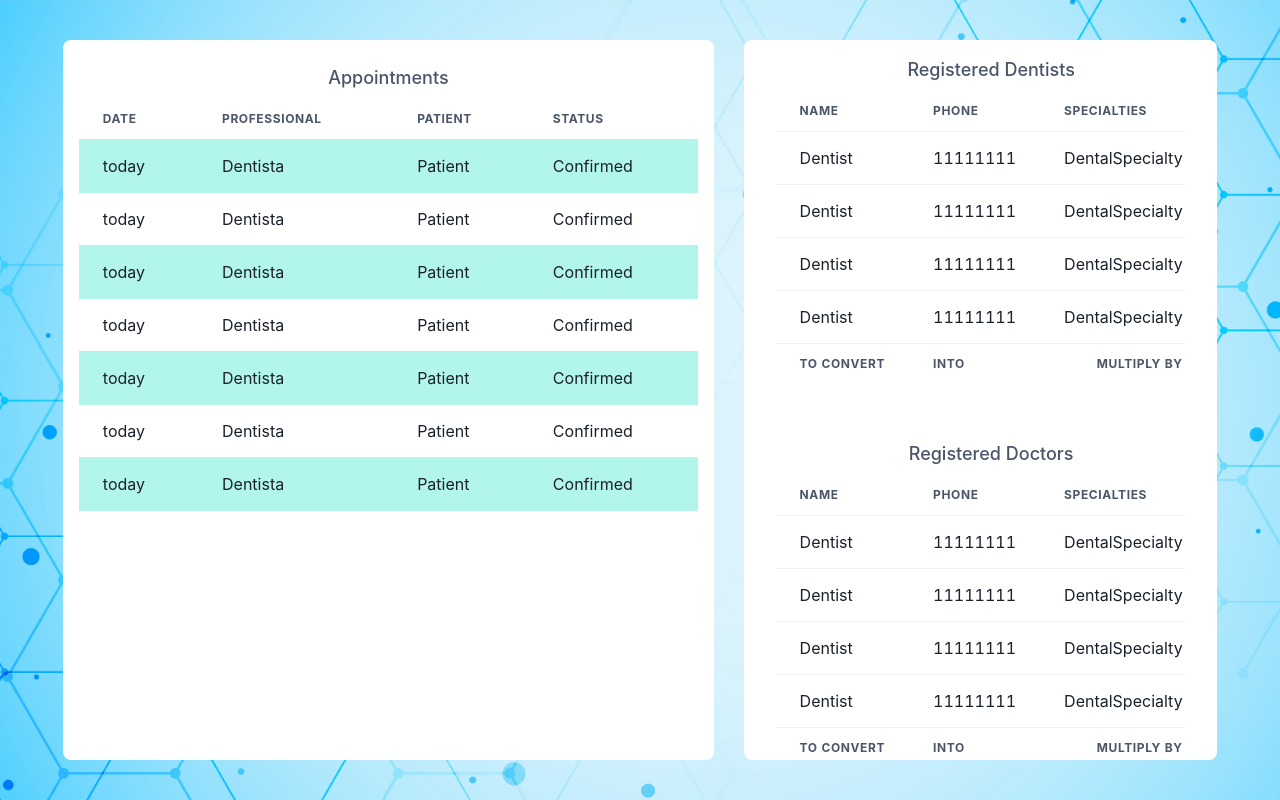
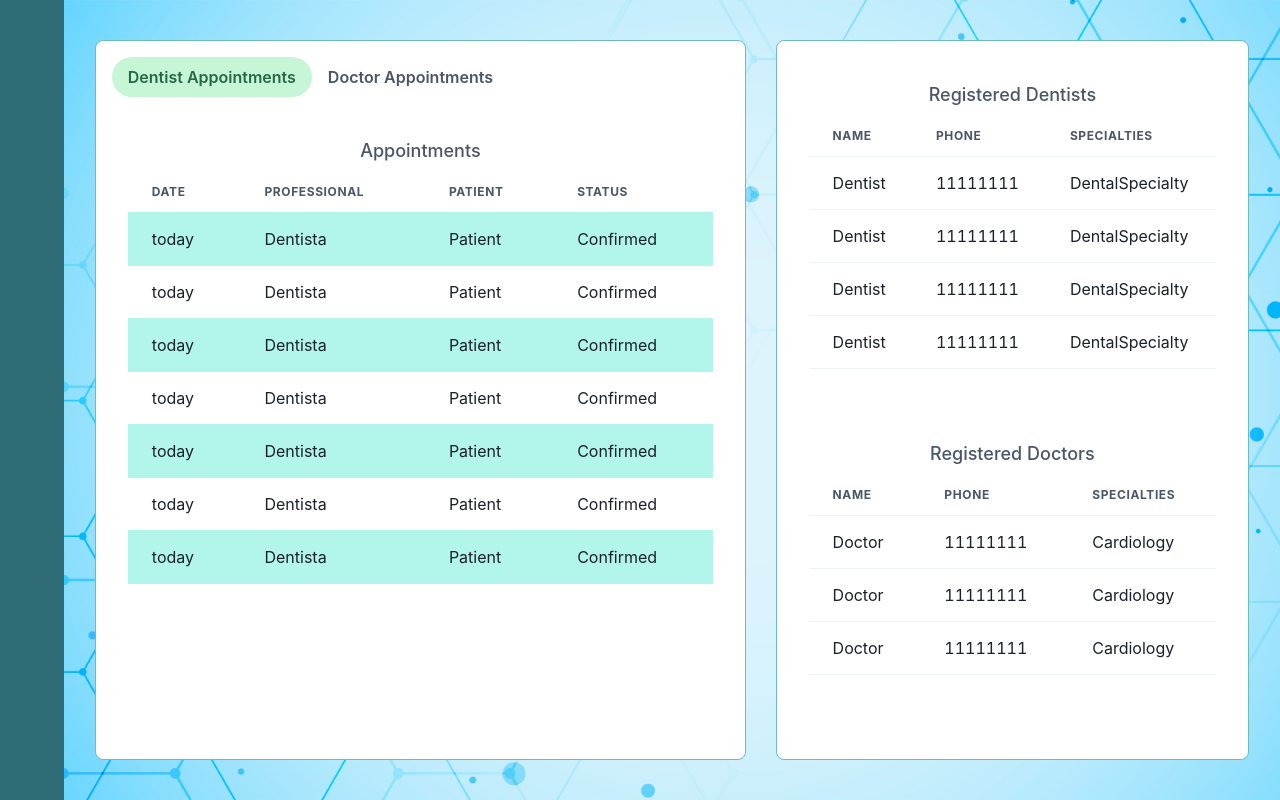
Before and after one commit to Rutiquewiski/HealthBridge, a React (Vite) app: page / in a window 1280 px wide. Built offline with nearby package versions, Linux system fonts and the light colour scheme.

Commit message:
Router creation and navbar creation

```diff
--- a/package.json
+++ b/package.json
@@ -10,6 +10,7 @@
     "preview": "vite preview"
   },
   "dependencies": {
+    "@chakra-ui/icons": "^2.1.1",
     "@chakra-ui/react": "^2.8.2",
     "@emotion/react": "^11.11.4",
     "@emotion/styled": "^11.11.0",
--- a/src/App.tsx
+++ b/src/App.tsx
@@ -1,11 +1,11 @@
+import { RouterProvider } from "react-router-dom";
 import "./App.css";
-import Home from "./pages/home/Home";
-import LoginPage from "./pages/login/LoginPage";
+import router from "./Router";
 
 function App() {
   return (
     <>
-      <Home></Home>
+      <RouterProvider router={router}></RouterProvider>
     </>
   );
 }
--- /dev/null
+++ b/src/PageLayout.tsx
@@ -0,0 +1,13 @@
+import { Outlet } from "react-router-dom";
+import NavBar from "./components/navbar/NavBar";
+
+function PageLayout() {
+  return (
+    <>
+      <NavBar></NavBar>
+      <Outlet></Outlet>
+    </>
+  );
+}
+
+export default PageLayout;
--- /dev/null
+++ b/src/Router.tsx
@@ -0,0 +1,23 @@
+import { createBrowserRouter } from "react-router-dom";
+import Home from "./pages/home/Home";
+import PageLayout from "./PageLayout";
+import LoginPage from "./pages/login/LoginPage";
+
+const router = createBrowserRouter([
+  {
+    path: "/",
+    element: <PageLayout></PageLayout>,
+    children: [
+      {
+        index: true,
+        element: <Home></Home>,
+      },
+    ],
+  },
+  {
+    path: "/login",
+    element: <LoginPage></LoginPage>,
+  },
+]);
+
+export default router;
--- /dev/null
+++ b/src/components/navbar/NavBar.tsx
@@ -0,0 +1,20 @@
+import { Container } from "@chakra-ui/react";
+
+function NavBar() {
+  return (
+    <>
+      <Container
+        bgColor="RGB(48, 108, 117)"
+        width="5vw"
+        h="100%"
+        paddingTop="5vh"
+        display="flex"
+        flexDirection="column"
+        justifyContent="top"
+        alignItems="center"
+      ></Container>
+    </>
+  );
+}
+
+export default NavBar;
--- a/src/pages/home/Home.tsx
+++ b/src/pages/home/Home.tsx
@@ -8,7 +8,11 @@ import {
   Td,
   TableCaption,
   TableContainer,
-  Tfoot,
+  Tabs,
+  TabList,
+  Tab,
+  TabPanels,
+  TabPanel,
 } from "@chakra-ui/react";
 import data_appt from "../../../public/database-mock/database-appointments.json";
 import data_dent from "../../../public/database-mock/database-dentists.json";
@@ -27,15 +31,29 @@ function Home() {
         h="90vh"
       >
         <Container
+          p="1rem"
           maxW="100% "
           w="55%"
           h="100%"
           bg="white"
           borderStyle="solid"
+          borderColor="RGB(109, 187, 191)"
+          borderWidth="1px"
           borderRadius="8px"
         >
+          <Tabs variant="soft-rounded" colorScheme="green">
+            <TabList>
+              <Tab>Dentist Appointments</Tab>
+              <Tab>Doctor Appointments</Tab>
+            </TabList>
+            <TabPanels>
+              <TabPanel>
                 <TableContainer>
-            <Table variant="striped" colorScheme="teal" overflowX="hidden">
+                  <Table
+                    variant="striped"
+                    colorScheme="teal"
+                    overflowX="hidden"
+                  >
                     <TableCaption fontSize="large" placement="top">
                       Appointments
                     </TableCaption>
@@ -59,6 +77,40 @@ function Home() {
                     </Tbody>
                   </Table>
                 </TableContainer>
+              </TabPanel>
+              <TabPanel>
+                <TableContainer>
+                  <Table
+                    variant="striped"
+                    colorScheme="teal"
+                    overflowX="hidden"
+                  >
+                    <TableCaption fontSize="large" placement="top">
+                      Appointments
+                    </TableCaption>
+                    <Thead>
+                      <Tr>
+                        <Th>Date</Th>
+                        <Th>Professional</Th>
+                        <Th>Patient</Th>
+                        <Th>Status</Th>
+                      </Tr>
+                    </Thead>
+                    <Tbody>
+                      {data_appt.map((appointment: any) => (
+                        <Tr>
+                          <Td>{appointment.date}</Td>
+                          <Td>{appointment.dentist}</Td>
+                          <Td>{appointment.patient}</Td>
+                          <Td>{appointment.status} 2222</Td>
+                        </Tr>
+                      ))}
+                    </Tbody>
+                  </Table>
+                </TableContainer>
+              </TabPanel>
+            </TabPanels>
+          </Tabs>
         </Container>
         <Container
           display="flex"
@@ -71,6 +123,8 @@ function Home() {
           bg="white"
           borderStyle="solid"
           borderRadius="8px"
+          borderColor="RGB(109, 187, 191)"
+          borderWidth="1px"
         >
           <Container maxW="100%" h="100%" m="1rem">
             <TableContainer>
@@ -94,13 +148,6 @@ function Home() {
                     </Tr>
                   ))}
                 </Tbody>
-                <Tfoot>
-                  <Tr>
-                    <Th>To convert</Th>
-                    <Th>into</Th>
-                    <Th isNumeric>multiply by</Th>
-                  </Tr>
-                </Tfoot>
               </Table>
             </TableContainer>
           </Container>
@@ -118,7 +165,7 @@ function Home() {
                   </Tr>
                 </Thead>
                 <Tbody>
-                  {data_dent.map((doc: any) => (
+                  {data_doc.map((doc: any) => (
                     <Tr>
                       <Td>{doc.name}</Td>
                       <Td>{doc.phone}</Td>
@@ -126,13 +173,6 @@ function Home() {
                     </Tr>
                   ))}
                 </Tbody>
-                <Tfoot>
-                  <Tr>
-                    <Th>To convert</Th>
-                    <Th>into</Th>
-                    <Th isNumeric>multiply by</Th>
-                  </Tr>
-                </Tfoot>
               </Table>
             </TableContainer>
           </Container>
```
Also changed, not shown: 1 other file (tests, documents, lock files or other folders). Lines whose indentation alone changed are shown as unchanged.
